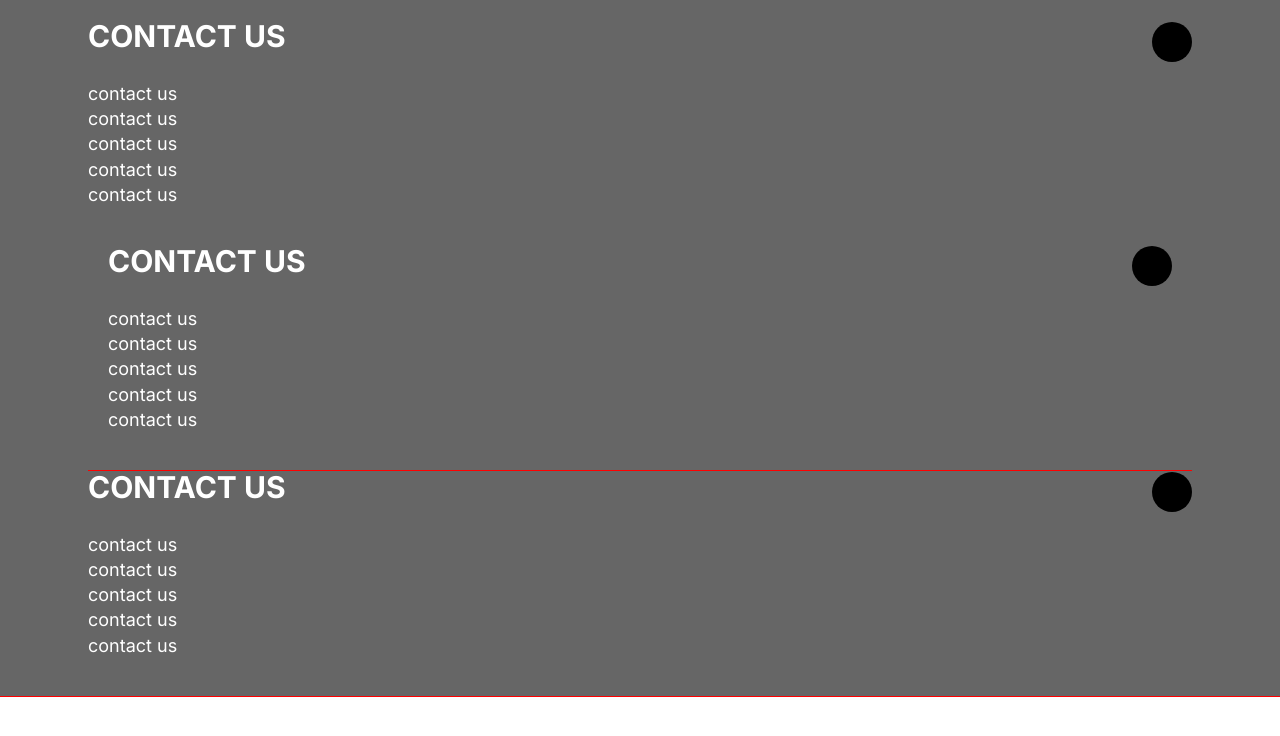
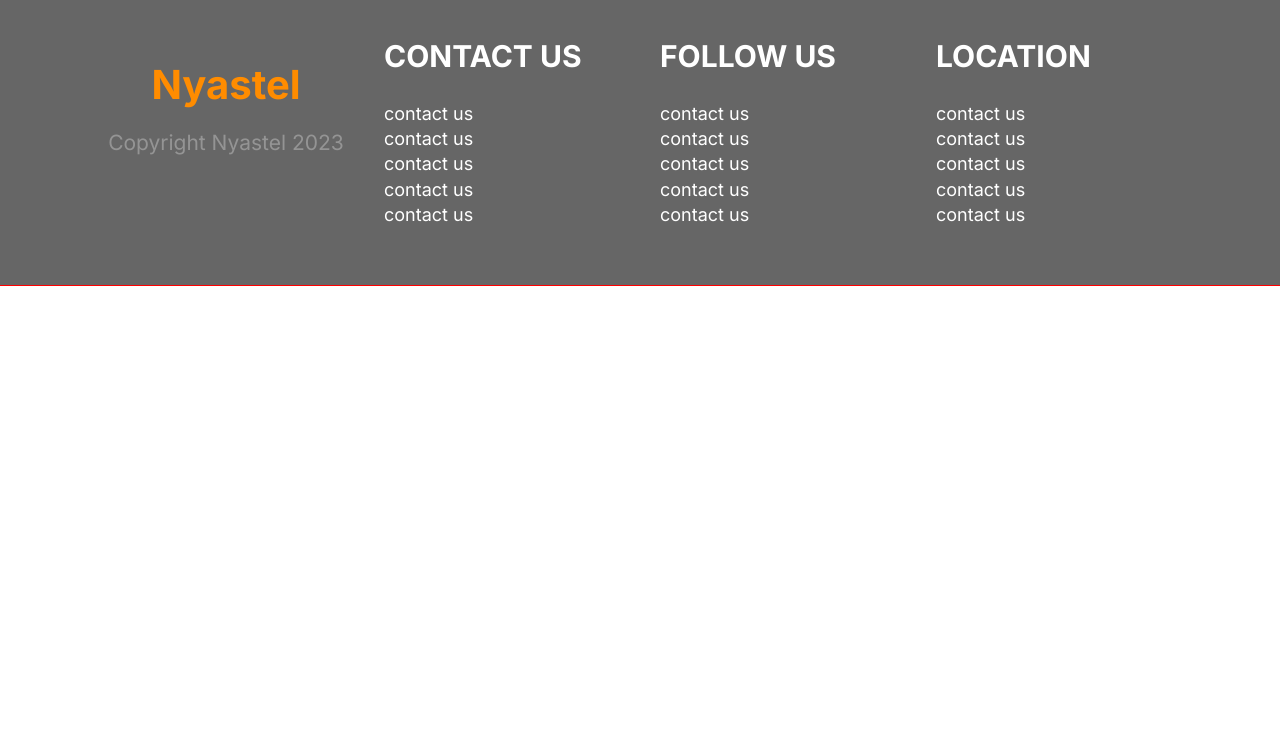
Before and after one commit to mab30/Nyastel, a plain HTML site: page index.html in a window 1280 px wide. Drawn offline with Linux system fonts and the light colour scheme.

Commit message:
footer defined

```diff
--- a/css/stylesheet.css
+++ b/css/stylesheet.css
@@ -258,6 +258,46 @@ h3{
 
 }
 
+.footer__brand{
+  text-align: center;
+  margin-top: 5rem;
+}
+
+.footer__copyright{
+  font-size: 2.1rem;
+  color: var(--color-headings);
+  opacity: .3;
+}
+
+.footer__section{
+  border-bottom: 1px solid red;
+  padding: 2rem;
+}
+
+@media screen and (min-width: 768px){
+  .footer__sections{
+    grid-template-columns: repeat(auto-fit, minmax(10rem, 1fr));
+  }
+
+  .footer .collapsible__chevron{
+    display: none;
+  }
+
+  .footer .collapsible__content{
+    max-height: 100%;
+    opacity: 1;
+  }
+
+  .footer__brand{
+    order: -1;
+    margin-top: 1rem;
+  }
+
+  .footer__section{
+    border: 0;
+  }
+}
+
 
 
 /*Lists*/
--- a/index.html
+++ b/index.html
@@ -11,51 +11,61 @@
 </head>
 <body>
    <footer class="block footer">
-    <div class="container grid">
-        <section class="collapsible collapsible--expanded">
+      <div class="container grid footer__sections">
+           <section class="collapsible footer__section">
                 <header class="collapsible__header">
                     <h2 class="collapsible__heading footer__heading">contact us</h2>
-                <svg class="icon">
+                    <svg class="icon collapsible__chevron">
                         <use xlink:href="images/sprites.svg#chevron"></use>
                     </svg>
                 </header>
-            <ul class="list collapsible__content">
+                <div class="collapsible__content">
+                    <ul class="list">
                         <li>contact us</li>
                         <li>contact us</li>
                         <li>contact us</li>
                         <li>contact us</li>
                         <li>contact us</li>
                     </ul>
-            <section class="collapsible footer">
+                </div>
+           </section>
+           <section class="collapsible footer__section">
             <header class="collapsible__header">
-                    <h2 class="collapsible__heading footer__heading">contact us</h2>
-                    <svg class="icon">
+                <h2 class="collapsible__heading footer__heading">follow us</h2>
+                <svg class="icon collapsible__chevron">
                     <use xlink:href="images/sprites.svg#chevron"></use>
                 </svg>
             </header>
-                <ul class="list collapsible__content">
+            <div class="collapsible__content">
+                <ul class="list">
                     <li>contact us</li>
                     <li>contact us</li>
                     <li>contact us</li>
                     <li>contact us</li>
                     <li>contact us</li>
                 </ul>
+            </div>
        </section>
-            <section class="collapsible">
+       <section class="collapsible footer__section">
         <header class="collapsible__header">
-                    <h2 class="collapsible__heading footer__heading">contact us</h2>
-                    <svg class="icon">
+            <h2 class="collapsible__heading footer__heading">location</h2>
+            <svg class="icon collapsible__chevron">
                 <use xlink:href="images/sprites.svg#chevron"></use>
             </svg>
         </header>
-                <ul class="list collapsible__content">
+        <div class="collapsible__content">
+            <ul class="list">
                 <li>contact us</li>
                 <li>contact us</li>
                 <li>contact us</li>
                 <li>contact us</li>
                 <li>contact us</li>
             </ul>
+        </div>
    </section>
+           <section class="footer__brand">
+                <h2 class="nav__brand">Nyastel</h2>
+                <p class="footer__copyright">Copyright Nyastel 2023</p>
            </section>
       </div>
    </footer>
```
Also changed, not shown: images/sprite (2).svg (added), 1 other file. Lines whose indentation alone changed are shown as unchanged.
